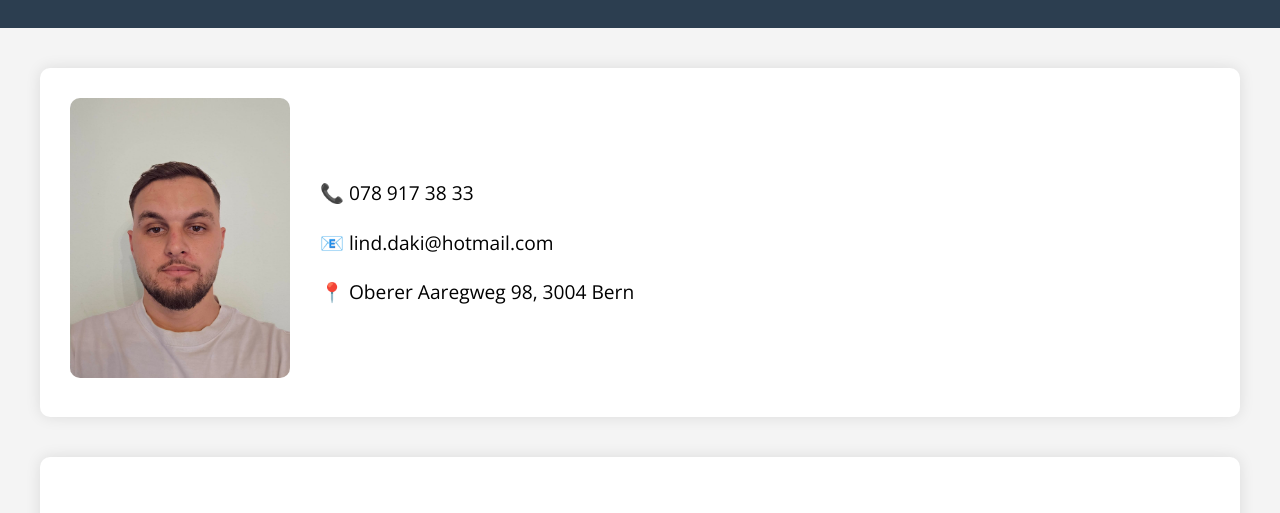
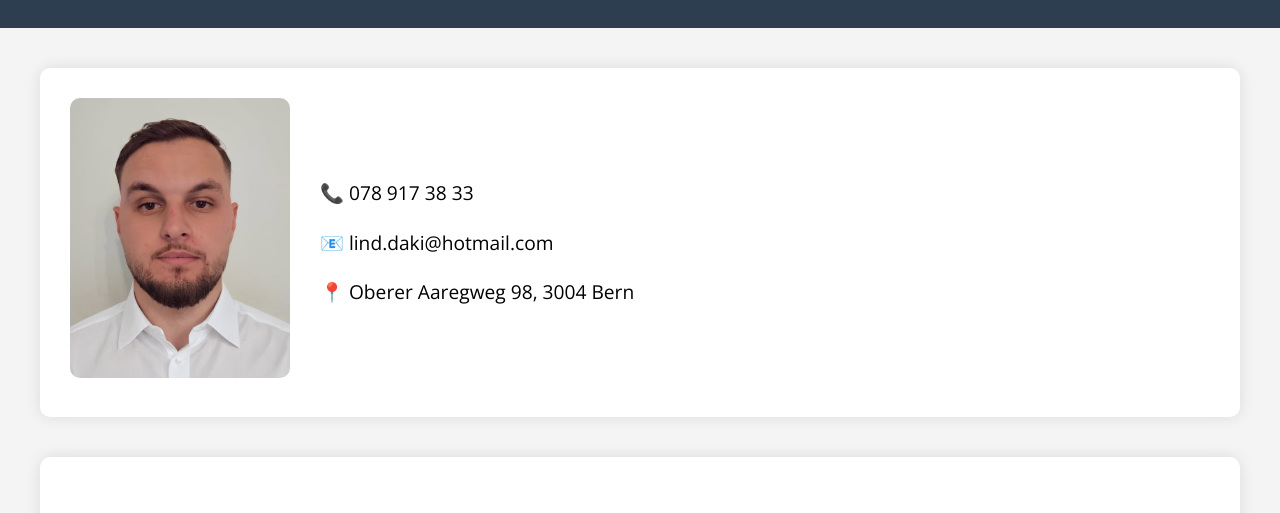
Before and after one commit to Rilind1405/Webseite-CV, a plain HTML site: page index.html in a window 1280 px wide. Shown: the part 233-746 px from the top of the page. Drawn offline with nearby package versions, Linux system fonts and the light colour scheme.

Commit message:
Bild aktualisiert auf Bildneu.jpg

```diff
--- a/index.html
+++ b/index.html
@@ -34,7 +34,7 @@
 
     <section id="profile" class="profile">
         <div class="profile-image">
-            <img src="Bild.jpg" alt="Profilbild" loading="lazy">
+            <img src="Bildneu.jpg" alt="Profilbild" loading="lazy">
         </div>
         <div class="profile-details">
             <ul>
```
Also changed, not shown: Bild.jpg (deleted), Bildneu.jpg (added).
